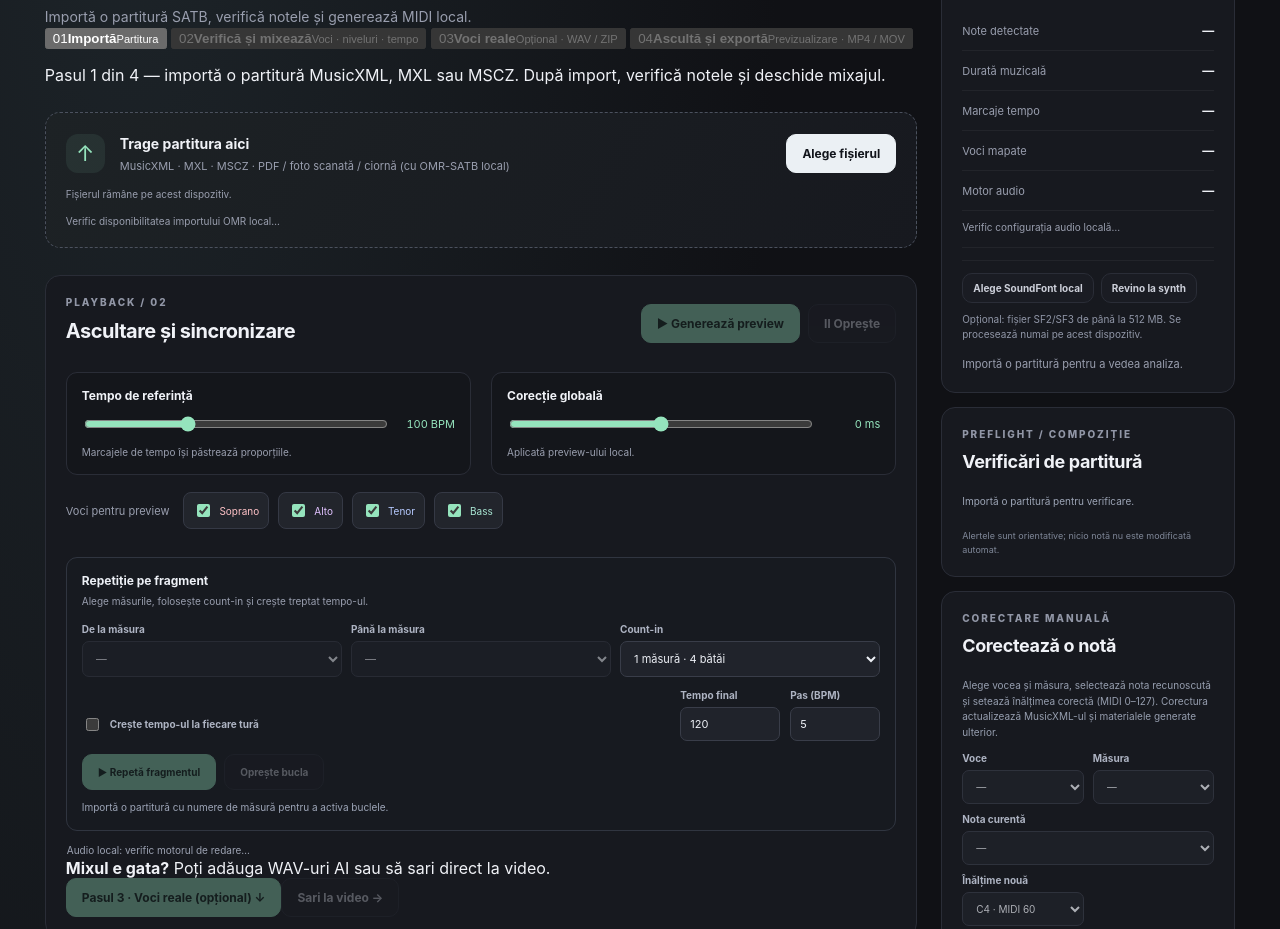
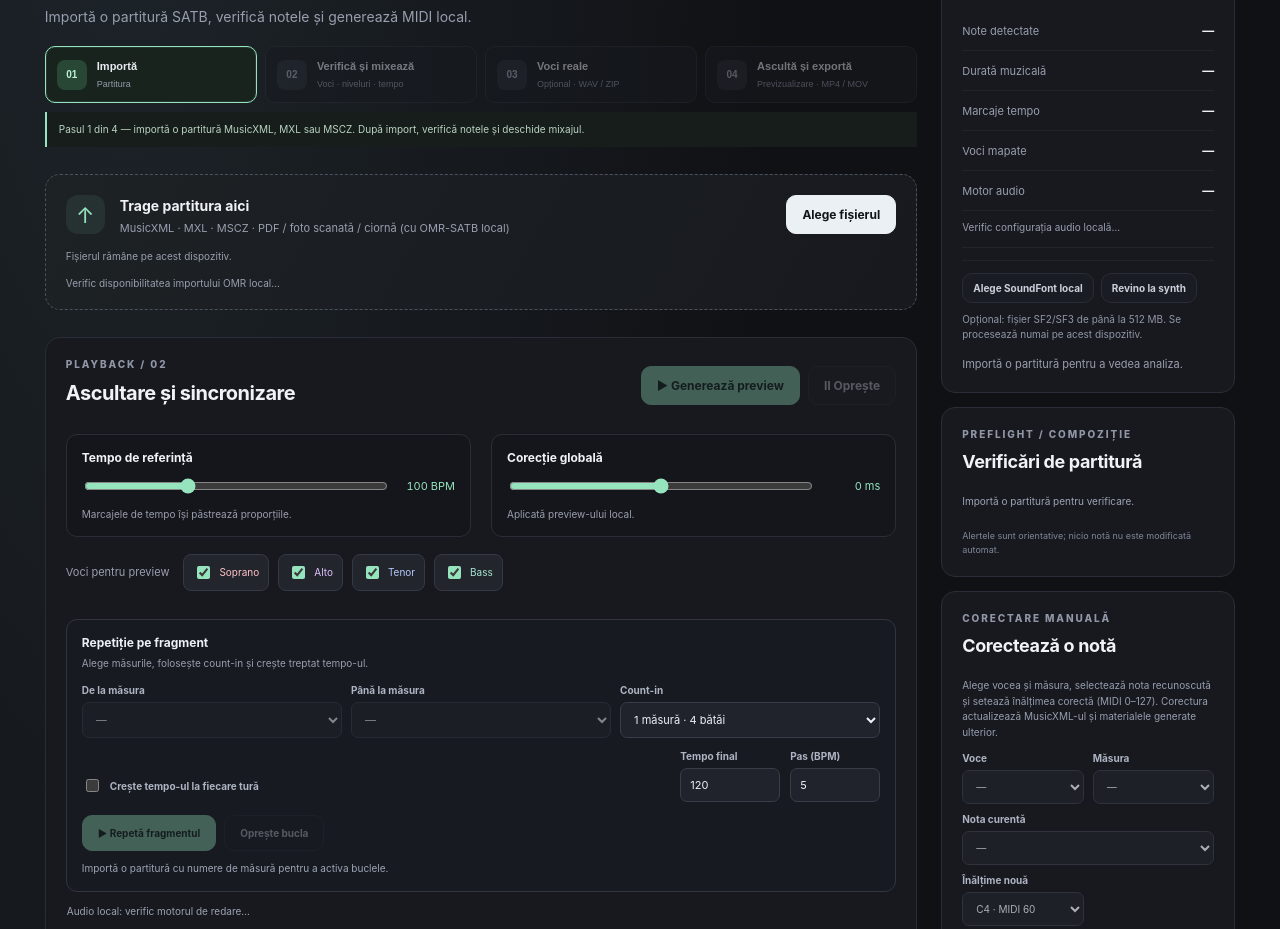
Before and after one commit to DrFoxi14/midi-mp4, a website: page web/index.html in a window 1280 px wide. Shown: the part 183-1112 px from the top of the page. Drawn offline with Linux system fonts and the light colour scheme; files that its build step writes are made by us from their sources; no server answers; files whose address does not match are found by name.

Commit message:
ui: style guided workflow and video mix preview controls

```diff
--- a/web/styles.css
+++ b/web/styles.css
@@ -229,3 +229,30 @@
 
 .setlist-item.playing{border-color:#d6a74b;box-shadow:inset 3px 0 0 #d6a74b}
 .setlist-playing-label{display:block;font-size:9px;color:#e8c36a;margin-top:5px;font-weight:600;letter-spacing:.02em}
+
+
+/* Guided four-step workflow: explicit next actions, without changing the studio layout. */
+.workflow-nav{display:grid;grid-template-columns:repeat(4,minmax(0,1fr));gap:8px;margin:19px 0 0}
+.workflow-step{display:flex;align-items:center;gap:10px;min-width:0;text-align:left;padding:12px 11px;background:#171a20;border:1px solid var(--line);border-radius:10px;color:#c6cbd6;cursor:pointer;transition:border-color .15s,background .15s}
+.workflow-step:disabled{opacity:.45;cursor:not-allowed}
+.workflow-step.is-active{border-color:var(--accent);background:#19231e;box-shadow:inset 0 0 0 1px #95e4bd1a}
+.workflow-number{flex-shrink:0;display:grid;place-items:center;width:30px;height:30px;border-radius:8px;background:#282b34;color:#a8afbf;font-size:10px;font-weight:800;font-variant-numeric:tabular-nums}
+.workflow-step.is-active .workflow-number{background:#284735;color:#b9f3d2}
+.workflow-step strong{display:block;font-size:11px;line-height:1.3;color:#e8eaf1}
+.workflow-step small{display:block;font-size:9px;line-height:1.35;color:#939bac;margin-top:4px}
+.workflow-instructions{margin:9px 0 0;padding:10px 12px;border-left:2px solid var(--accent);background:#171d1a;color:#b9d3c4;font-size:10px;line-height:1.5}
+.workflow-next{display:flex;align-items:center;justify-content:space-between;gap:12px;flex-wrap:wrap;margin-top:16px;padding:13px 14px;border:1px solid #303d35;border-radius:10px;background:#161c18}
+.workflow-next>span{font-size:10px;line-height:1.5;color:#aab9b0;flex:1;min-width:180px}
+.workflow-next>span strong{color:#e2f1e7}
+.workflow-next-actions{display:flex;gap:7px;flex-wrap:wrap}
+.workflow-next .button{font-size:10px;padding:9px 11px}
+.workflow-next .button:disabled{opacity:.45;cursor:not-allowed}
+.video-mix-explanation{margin:13px 0 0;padding:11px 12px;border:1px solid #34483b;border-radius:9px;background:#18211c;color:#c7e8d4;font-size:10px;line-height:1.6}
+.video-mix-preview{display:grid;grid-template-columns:minmax(0,1fr) auto;align-items:center;gap:10px;margin-top:10px;padding:13px;border:1px solid #383d48;border-radius:10px;background:#1b1e25}
+.video-mix-preview strong{font-size:11px;color:#edf0f6}
+.video-mix-preview p{font-size:10px;line-height:1.5;color:#969eaf;margin:5px 0 0}
+.video-mix-preview .button{white-space:nowrap;font-size:10px}
+#video-mix-player{grid-column:1/-1;width:100%;min-width:0;margin-top:2px}
+.video-mix-preview .video-status{grid-column:1/-1;margin:0}
+@media(max-width:850px){.workflow-nav{grid-template-columns:repeat(2,minmax(0,1fr))}}
+@media(max-width:700px){.workflow-step{padding:10px 8px;gap:7px}.workflow-number{width:26px;height:26px}.workflow-step strong{font-size:10px}.workflow-step small{font-size:8px}.workflow-next{align-items:flex-start;flex-direction:column}.workflow-next-actions{width:100%}.video-mix-preview{grid-template-columns:1fr}.video-mix-preview .button{width:100%}}
```
